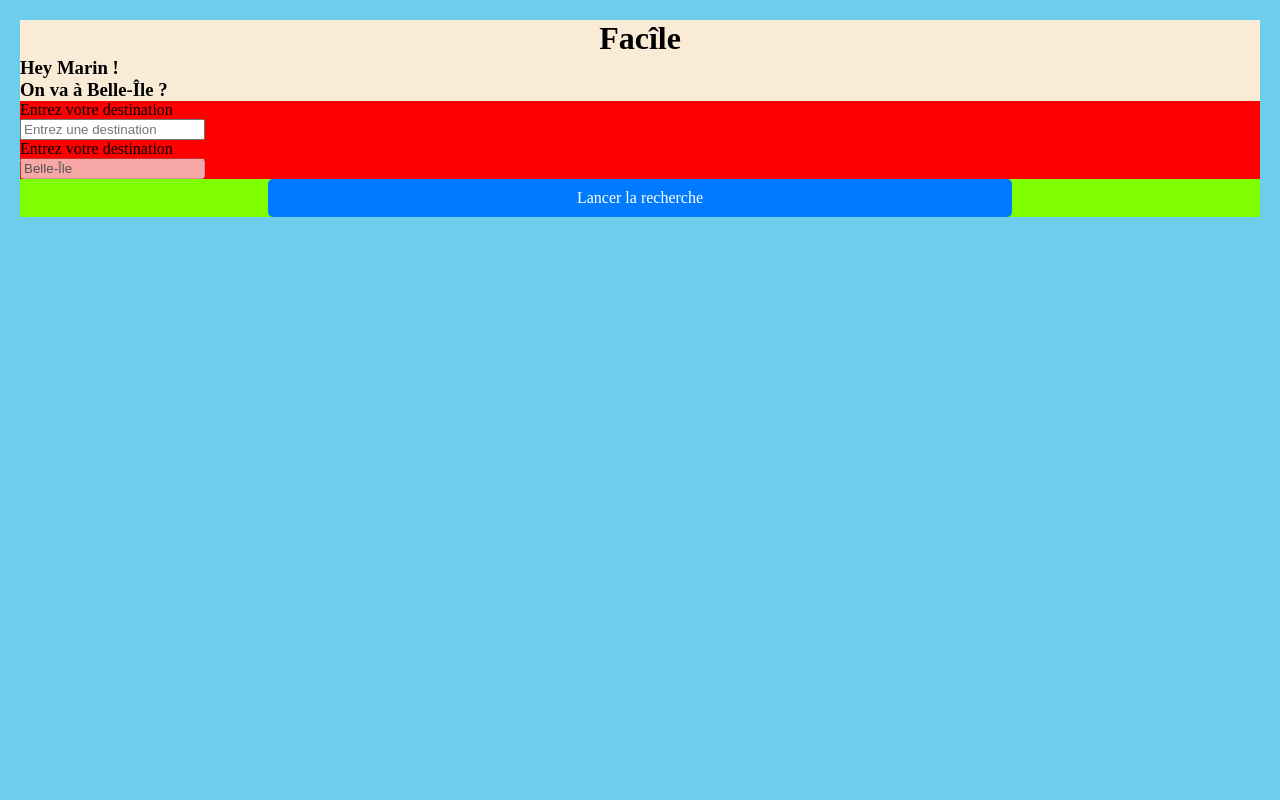
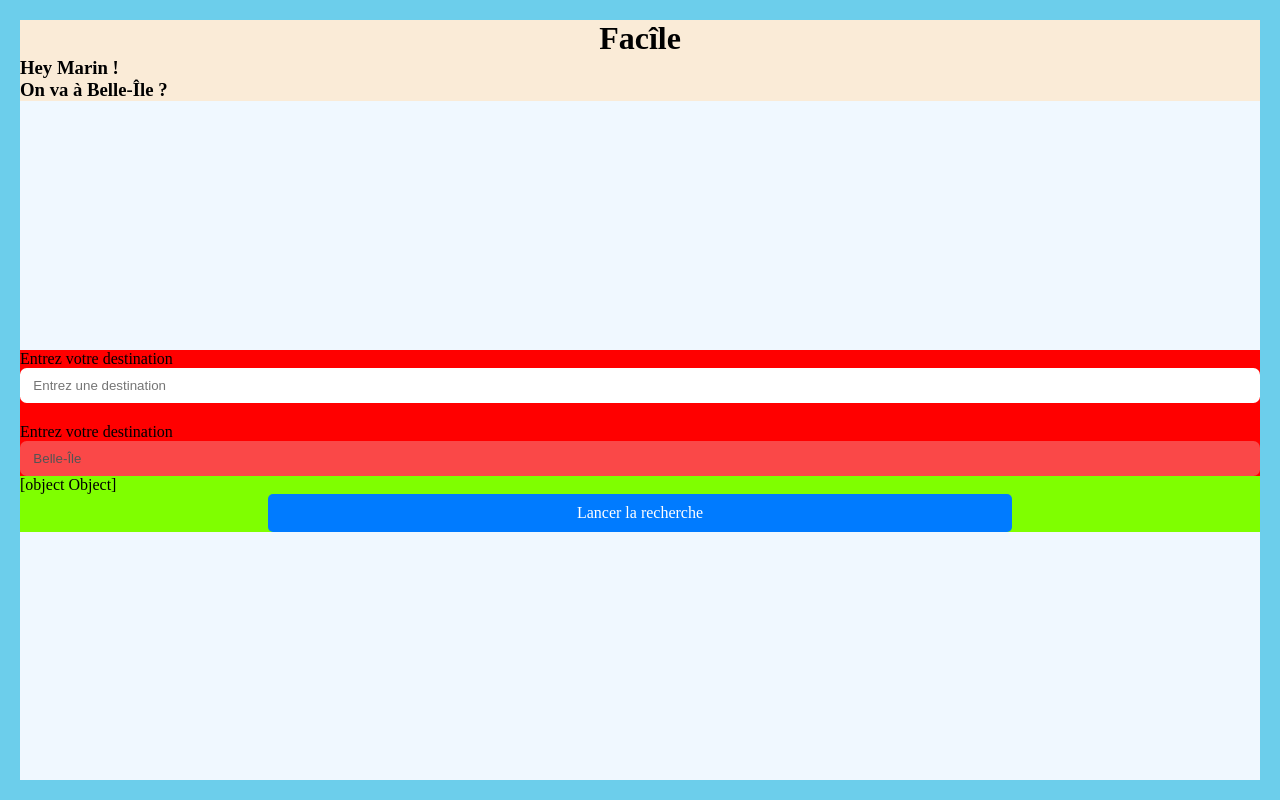
Before and after one commit to MarinB-56/facile, an Angular app in the folder frontend/: page / in a window 1280 px wide. Built offline with nearby package versions, Linux system fonts and the light colour scheme; a web font is replaced by a local one.

Commit message:
Make the autocomplete destinations choices clickables.
User can now click on a destination proposal to choose one

```diff
--- a/frontend/src/app/app.component.css
+++ b/frontend/src/app/app.component.css
@@ -4,10 +4,13 @@
   height: 100vh; /* Utilisez height au lieu de min-height */
   box-sizing: border-box; /* Inclut le padding dans la hauteur totale */
   overflow: auto; /* Ajoute une barre de défilement uniquement si nécessaire */
+  display: flex;
+  flex-direction: column;
 }
 
 .header {
   background-color: antiquewhite;
+  flex-grow: 0;
 }
 
 .header__title {
@@ -18,3 +21,11 @@
 .header__greeting {
   margin: 0;
 }
+
+.trip-configurator {
+  flex: 1; /* Fait prendre toute la place au conteneur */
+  background-color: aliceblue;
+  display: flex;
+  flex-direction: column;
+  justify-content: center; /* Centre les éléments au verticalement */
+}
--- a/frontend/src/app/app.component.html
+++ b/frontend/src/app/app.component.html
@@ -3,6 +3,8 @@
   <h3 class="header__greeting">Hey Marin ! <br>  On va à Belle-Île ?</h3>
 </div>
 
-<app-trip-configurator></app-trip-configurator>
+<div class="trip-configurator">
+  <app-trip-configurator></app-trip-configurator>
+</div>
 
 <router-outlet></router-outlet>
--- a/frontend/src/app/trip-configurator/trip-configurator.component.css
+++ b/frontend/src/app/trip-configurator/trip-configurator.component.css
@@ -2,6 +2,7 @@
   background-color: chartreuse;
   display: flex;
   flex-direction: column;
+  justify-content: center;
 }
 
 .trip-configurator__wrapper {
--- a/frontend/src/app/trip-configurator/trip-configurator.component.html
+++ b/frontend/src/app/trip-configurator/trip-configurator.component.html
@@ -1,7 +1,7 @@
 <div class="trip-configurator">
   <div class="trip-configurator__wrapper">
-    <app-trip-destinations></app-trip-destinations>
+    <app-trip-destinations (selectedDestination) = "onDestinationSelected($event)"></app-trip-destinations>
   </div>
-
+  {{selectedDestination()}}
   <app-trip-search-button></app-trip-search-button>
 </div>
--- a/frontend/src/app/trip-configurator/trip-configurator.component.ts
+++ b/frontend/src/app/trip-configurator/trip-configurator.component.ts
@@ -1,4 +1,4 @@
-import { Component } from '@angular/core';
+import { Component, signal } from '@angular/core';
 import { TripDestinationsComponent } from "./trip-destinations/trip-destinations.component";
 import { TripDatesComponent } from "./trip-dates/trip-dates.component";
 import { TripSearchButtonComponent } from "./trip-search-button/trip-search-button.component";
@@ -10,5 +10,10 @@ import { TripSearchButtonComponent } from "./trip-search-button/trip-search-butt
   styleUrl: './trip-configurator.component.css'
 })
 export class TripConfiguratorComponent {
+  selectedDestination = signal({});
 
+  // Récupération de la valeur choisie par l'utilisateur (composant petit enfant)
+  onDestinationSelected(destination: {name: String, embedded_type: string}){
+    this.selectedDestination.set(destination.name);
+  }
 }
--- a/frontend/src/app/trip-configurator/trip-destinations/destination-picker/destination-picker.component.css
+++ b/frontend/src/app/trip-configurator/trip-destinations/destination-picker/destination-picker.component.css
@@ -0,0 +1,63 @@
+.places-autocomplete {
+  position: relative;
+}
+
+.places-autocomplete__input {
+  padding: 0.75em;
+  padding-left: 1em;
+  border-radius: 0.5em;
+  border: none;
+  width: 100%;
+  /* border: 1px solid #ccc; */
+  box-sizing: border-box;
+}
+
+.places-autocomplete__results {
+  position: absolute;
+  top: 100%;
+  left: 0;
+  right: 0;
+
+  background: white;
+  border-radius: 0.75em;
+  margin-top: 0.5em;
+  box-shadow: 0 4px 15px rgba(0, 0, 0, 0.1);
+
+  max-height: 200px;
+  overflow-y: auto;
+  z-index: 1000; /* pour que les résultats s'affichent bien au-dessus du reste */
+
+  /* display: none; */
+}
+
+.places-autocomplete__result-item {
+  display: flex;
+  align-items: center;
+  width: 100%;
+
+  padding: 0.75em 1em;
+  border: none;
+  background: none;
+  text-align: left;
+
+  cursor: pointer;
+  transition: background-color 0.2s ease;
+
+  gap: 1em; /* utile si tu ajoutes une icône ou autre */
+
+  /* Bordure séparatrice sauf pour le dernier élément */
+  border-bottom: 1px solid #eee;
+}
+
+.places-autocomplete__result-item:last-child {
+  border-bottom: none;
+}
+
+/* Effet au survol */
+.places-autocomplete__result-item:hover {
+  background-color: #f5f5f5;
+}
+
+.places-autocomplete__input:active {
+  border: 1px solid blue;
+}
--- a/frontend/src/app/trip-configurator/trip-destinations/destination-picker/destination-picker.component.html
+++ b/frontend/src/app/trip-configurator/trip-destinations/destination-picker/destination-picker.component.html
@@ -6,13 +6,17 @@
     [value]="valueText"
     [placeholder]="placeholderText"
     [disabled]="isDisabled"
-    (input)="autoComplete($event)">
+    (input)="autoComplete($event)"
+    (blur)="essai($event)"
+    (focus)="focus($event)">
 
   <div class="places-autocomplete__results">
-    @for (proposal of autoCompleteResults() ; track $index) {
-      <button class="places-autocomplete__result-item" (click)="selectLocation($event)">
-        {{proposal.name}}
-      </button>
+    @if (isDropdownOpen()) {
+      @for (proposal of autoCompleteResults() ; track $index) {
+        <button class="places-autocomplete__result-item" (click)="chooseDestination(proposal)" >
+          {{proposal.name}}
+        </button>
+      }
     }
   </div>
 
--- a/frontend/src/app/trip-configurator/trip-destinations/destination-picker/destination-picker.component.ts
+++ b/frontend/src/app/trip-configurator/trip-destinations/destination-picker/destination-picker.component.ts
@@ -1,5 +1,5 @@
 import { HttpClient } from '@angular/common/http';
-import { Component, inject, Input, signal } from '@angular/core';
+import { Component, inject, Input, signal, HostListener, ElementRef, Output, EventEmitter } from '@angular/core';
 import { fakeAsync } from '@angular/core/testing';
 
 @Component({
@@ -13,40 +13,55 @@ export class DestinationPickerComponent {
   private urlAutoComplete = "http://localhost:8080/api/navitia/";
 
   autoCompleteResults = signal<Array<{ name: string, embedded_type: string }>>([]); // Signifie que les objets dans le tableau auront, entre autres, un champ name
-  // autoCompleteResults : String[] = [];
+  isDropdownOpen = signal(false);
 
   @Input() placeholderText = "";
-  @Input() valueText = "";
+  @Input() valueText: string = "";
   @Input() isReadOnly :boolean = false; // Par défaut, input modifiable
   @Input() isDisabled :boolean = false;
 
+  @Output() selectedDestination = new EventEmitter<{ name: string, embedded_type: string }>();
+
   autoComplete(event :Event) :void {
     const input = event.target as HTMLInputElement;
-    const value = input.value;
+    this.valueText = input.value;
 
-    if(value !== ''){
+    if(this.valueText !== ''){
       this.http
-        .get<any>(`${this.urlAutoComplete}${value}`)
+        .get<any>(`${this.urlAutoComplete}${this.valueText}`)
         .subscribe(response => {
-          console.log(response.places)
-          if(response.places != null){
-            this.autoCompleteResults.set(response.places);
-          }else {
-            this.autoCompleteResults.set([]);
-          }
-
-          console.log(this.autoCompleteResults);
+          this.displayProposals(response);
         });
     }else {
       this.autoCompleteResults.set([]);
+      this.isDropdownOpen.set(false);
     }
   }
 
-  displayProposals(){
-    //Insérer les propositions dans le dom
+  displayProposals(response: any){
+    if(response.places != null){
+      this.isDropdownOpen.set(true);
+      this.autoCompleteResults.set(response.places);
+    }else {
+      this.autoCompleteResults.set([]);
+      this.isDropdownOpen.set(false);
+    }
   }
 
-  selectLocation(event :Event) :void{
-    console.log(event.target);
+  focus(event: Event){
+    // this.isDropdownOpen.set(true);
+  }
+
+  essai(event: Event){
+    console.log(`Value: ${this.valueText}`);
+    this.isDropdownOpen.set(false);
+    this.valueText = "";
+  }
+
+  chooseDestination(proposal: { name: string, embedded_type: string }){
+    // Définir la valeur de l'input avec l'élément cliqué
+    console.log(proposal);
+    this.valueText = proposal.name; // Affuchage du choix à l'utilisateur (update de l'input)
+    this.selectedDestination.emit(proposal); // Transmettre la valeur sélectionnée au composant parent
   }
 }
--- a/frontend/src/app/trip-configurator/trip-destinations/trip-destinations.component.css
+++ b/frontend/src/app/trip-configurator/trip-destinations/trip-destinations.component.css
@@ -1,3 +1,9 @@
 p {
   margin: 0;
 }
+
+.trip-destination__pickers {
+  display: flex;
+  flex-direction: column;
+  gap: 20px;
+}
--- a/frontend/src/app/trip-configurator/trip-destinations/trip-destinations.component.html
+++ b/frontend/src/app/trip-configurator/trip-destinations/trip-destinations.component.html
@@ -1,7 +1,11 @@
 <div class="trip-destination__pickers">
-  <p>Entrez votre destination</p>
-  <app-destination-picker placeholderText='Entrez une destination'></app-destination-picker>
+  <div>
+    <p>Entrez votre destination</p>
+    <app-destination-picker placeholderText='Entrez une destination' (selectedDestination)="onDestinationSelected($event)"></app-destination-picker>
+  </div>
 
-  <p>Entrez votre destination</p>
-  <app-destination-picker valueText="Belle-Île" [isDisabled]="true"></app-destination-picker>
+  <div>
+    <p>Entrez votre destination</p>
+    <app-destination-picker valueText="Belle-Île" [isDisabled]="true"></app-destination-picker>
+  </div>
 </div>
--- a/frontend/src/app/trip-configurator/trip-destinations/trip-destinations.component.ts
+++ b/frontend/src/app/trip-configurator/trip-destinations/trip-destinations.component.ts
@@ -1,4 +1,4 @@
-import { Component } from '@angular/core';
+import { Component, EventEmitter, Output } from '@angular/core';
 import { DatePickerComponent } from "../trip-dates/date-picker/date-picker.component";
 import { DestinationPickerComponent } from "./destination-picker/destination-picker.component";
 
@@ -10,4 +10,11 @@ import { DestinationPickerComponent } from "./destination-picker/destination-pic
 })
 export class TripDestinationsComponent {
 
+  @Output() selectedDestination = new EventEmitter<{ name: string, embedded_type: string }>();
+
+  onDestinationSelected(destination: { name: string, embedded_type: string }) {
+    console.log(destination);
+    this.selectedDestination.emit(destination);
+    console.log(`Destination envoyée au parent :${destination}`);
+  }
 }
```
